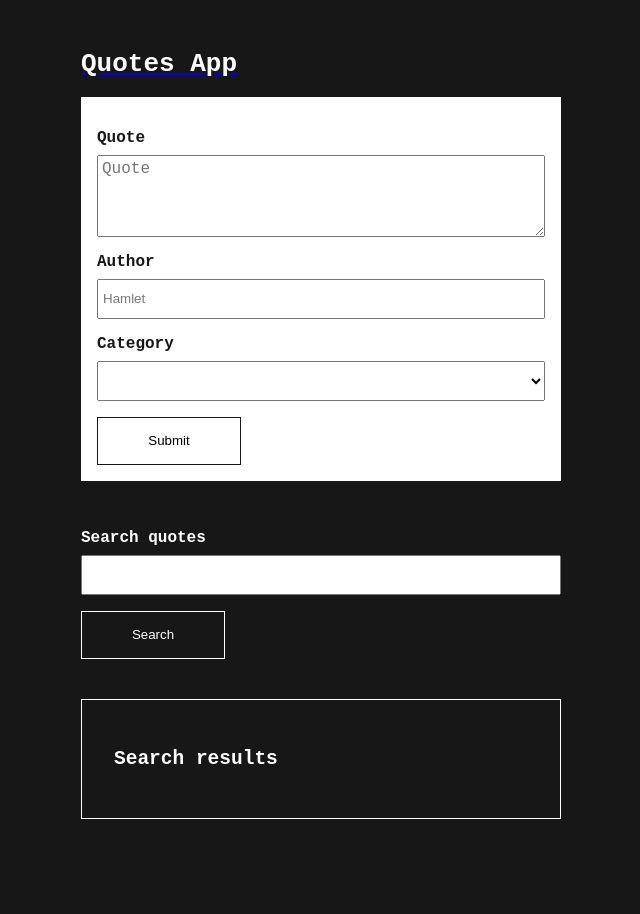
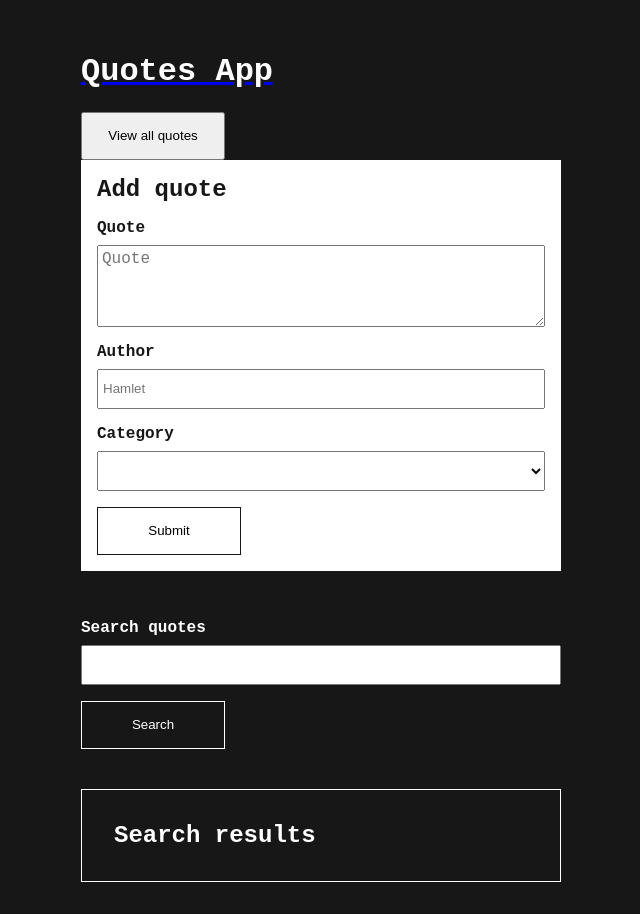
Before and after one commit to dominicva/my-quotes-app, a React (Vite) app: page / in a window 1280 px wide. Shown: the whole page, without its empty margins (129-769 px from the left). Before the commit the page ends 851 px from the top, so only its background shows below. Built offline with nearby package versions, Linux system fonts and the light colour scheme.

Commit message:
Feat: button to view all quotes

```diff
--- a/src/App.js
+++ b/src/App.js
@@ -14,11 +14,15 @@ const App = () => {
             <h1 className="main-heading">Quotes App</h1>
           </header>
         </Link>
+
         <Switch>
           <Route path="/quotes">
             <QuotesList />
           </Route>
           <Route path="/">
+            <Link to="/quotes">
+              <button>View all quotes</button>
+            </Link>
             <Form
               quote="To be or not to be, that is the question."
               author="Hamlet"
--- a/src/components/Form/index.js
+++ b/src/components/Form/index.js
@@ -28,6 +28,7 @@ const Form = function () {
 
   return (
     <div className="create-quote">
+      <h2>Add quote</h2>
       <form onSubmit={handleSubmit} className="create-quote__form">
         <label htmlFor="quote__text-area">
           Quote
--- a/src/styles/index.css
+++ b/src/styles/index.css
@@ -16,6 +16,15 @@ body {
   color: white;
   font-family: monospace;
   margin: 0;
+}
+
+h1 {
+  font-size: 2rem;
+}
+
+h2 {
+  margin: 0;
+  font-size: 1.5rem;
 }
 
 label {
```
